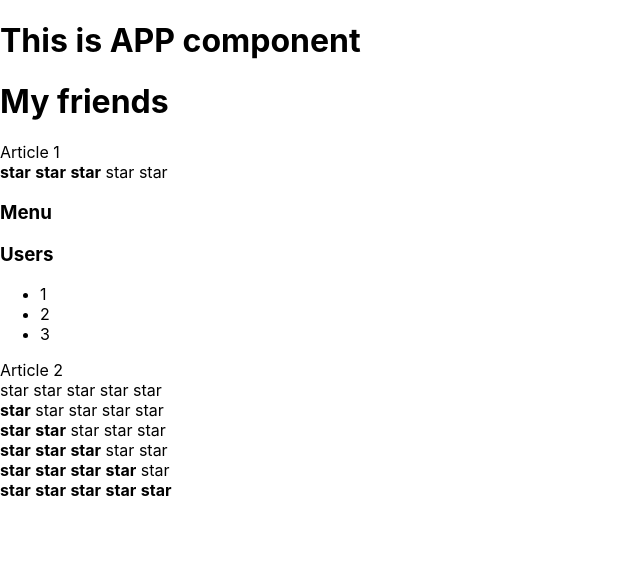
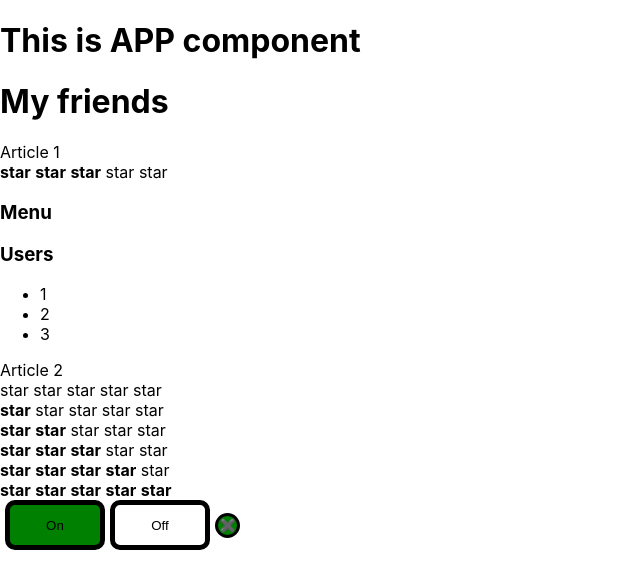
Before and after one commit to ALbirdEX/react_detailed, a React (Create React App) app: page / in a window 1280 px wide. Shown: the top 588 px of the page, without its empty margins (0-640 px from the left). Built offline with nearby package versions, Linux system fonts and the light colour scheme.

Commit message:
component OnOff add.

```diff
--- a/src/App.tsx
+++ b/src/App.tsx
@@ -2,13 +2,14 @@ import React from 'react';
 import './App.css';
 import {Accordion} from "./components/Accordion/Accordion";
 import {Rating} from "./components/Rating/Rating";
+import OnOff from "./components/OnOff/OnOff";
 
 function hello() {
     debugger
     alert('Hello IT-KAMASUSSTRA')
 }
 
-//hello()
+hello()
 
 function App() {
     console.log('App rendering')
@@ -27,6 +28,7 @@ function App() {
             <Rating value={3}/>
             <Rating value={4}/>
             <Rating value={5}/>
+            <OnOff on={true}/>
         </div>
     );
 }
--- a/src/components/Accordion/Accordion.tsx
+++ b/src/components/Accordion/Accordion.tsx
@@ -6,6 +6,15 @@ type AccordionPropsType = {
 }
 
 export function Accordion(props: AccordionPropsType) {
+    return (
+        <div>
+            <AccordionTitle title={props.titleValue}/>
+            {!props.collapsed && <AccordionBody/>}
+        </div> //псевдоистина, псевдоложь
+    )
+}
+
+export function Accordion2(props: AccordionPropsType) {
     console.log('Accordion rendering')
     if (!props.collapsed) {
         return (
--- /dev/null
+++ b/src/components/OnOff/OnOff.tsx
@@ -0,0 +1,46 @@
+import React from 'react';
+
+type OnOffPropsType = {
+    on: boolean
+}
+
+export const OnOff = (props: OnOffPropsType) => {
+
+    const onStyle = {
+        width: "100px",
+        height: "50px",
+        marginLeft: "5px",
+        padding:"5px",
+        border: "5px solid black",
+        borderRadius: "10px",
+        backgroundColor: props.on ? "green" : "white"
+    }
+    const offStyle = {
+        width: "100px",
+        height: "50px",
+        marginLeft: "5px",
+        padding:"5px",
+        border: "5px solid black",
+        borderRadius: "10px",
+        backgroundColor: !props.on ? "red" : "white"
+    }
+    const indicatorStyle = {
+        width: "25px",
+        height: "25px",
+        marginLeft: "5px",
+        padding:"0px",
+        border: "3px solid black",
+        borderRadius: "50px",
+        backgroundColor: props.on ? "green" : "red"
+    }
+
+    return (
+        <div>
+            <button style={onStyle}>On</button>
+            <button style={offStyle}>Off</button>
+            <button style={indicatorStyle}>✖️</button>
+        </div>
+    );
+};
+
+export default OnOff;
--- a/src/components/Rating/Rating.tsx
+++ b/src/components/Rating/Rating.tsx
@@ -10,7 +10,17 @@ type RatingPropsType = {
 export function Rating(props: RatingPropsType) {
     console.log('Rating rendering')
 
-    if (props.value === 1) {
+    return(
+        <div>
+            <Star selected={props.value > 0}/>
+            <Star selected={props.value > 1}/>
+            <Star selected={props.value > 2}/>
+            <Star selected={props.value > 3}/>
+            <Star selected={props.value > 4}/>
+        </div>
+    )
+
+    /*if (props.value === 1) {
         return (
             <div>
                 <Star selected={true}/>
@@ -73,7 +83,7 @@ export function Rating(props: RatingPropsType) {
             <Star selected={false}/>
             <Star selected={false}/>
         </div>
-    )
+    )*/
 }
 
 type StarPropsType = {
```
